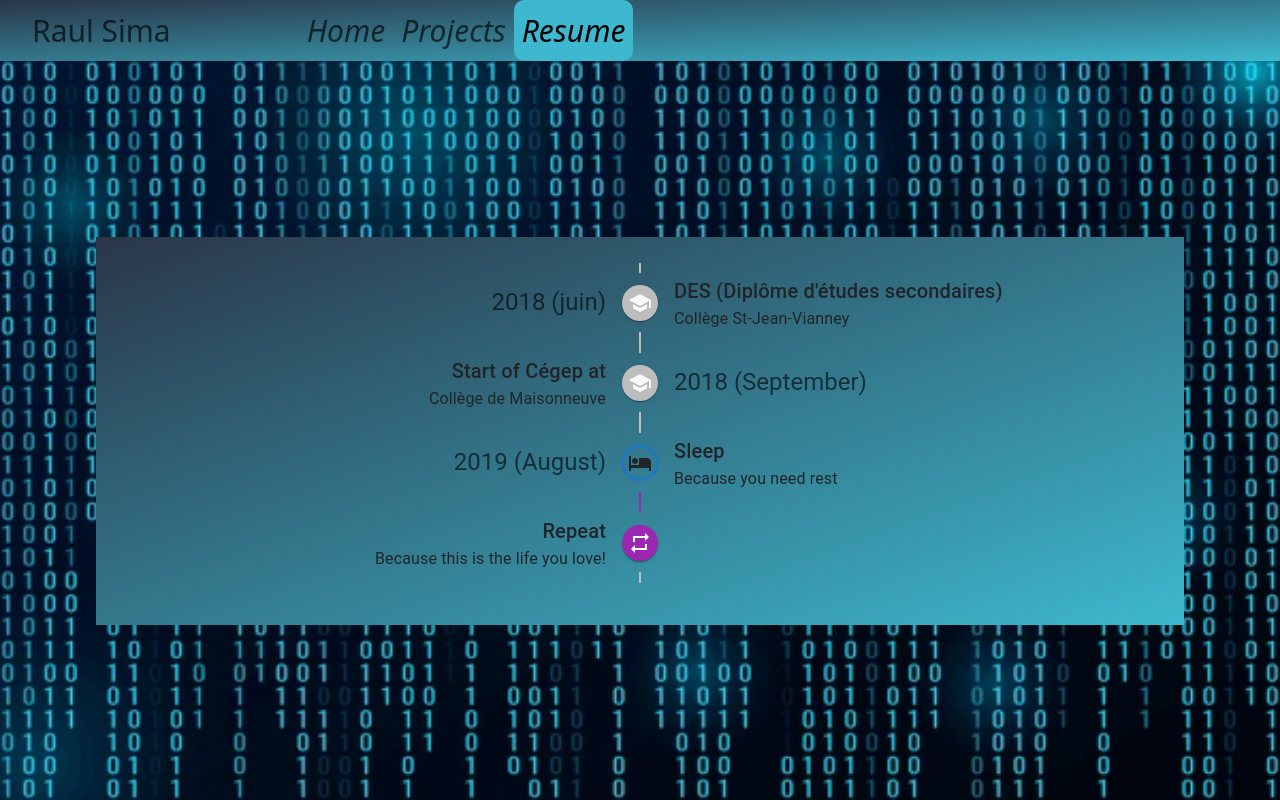
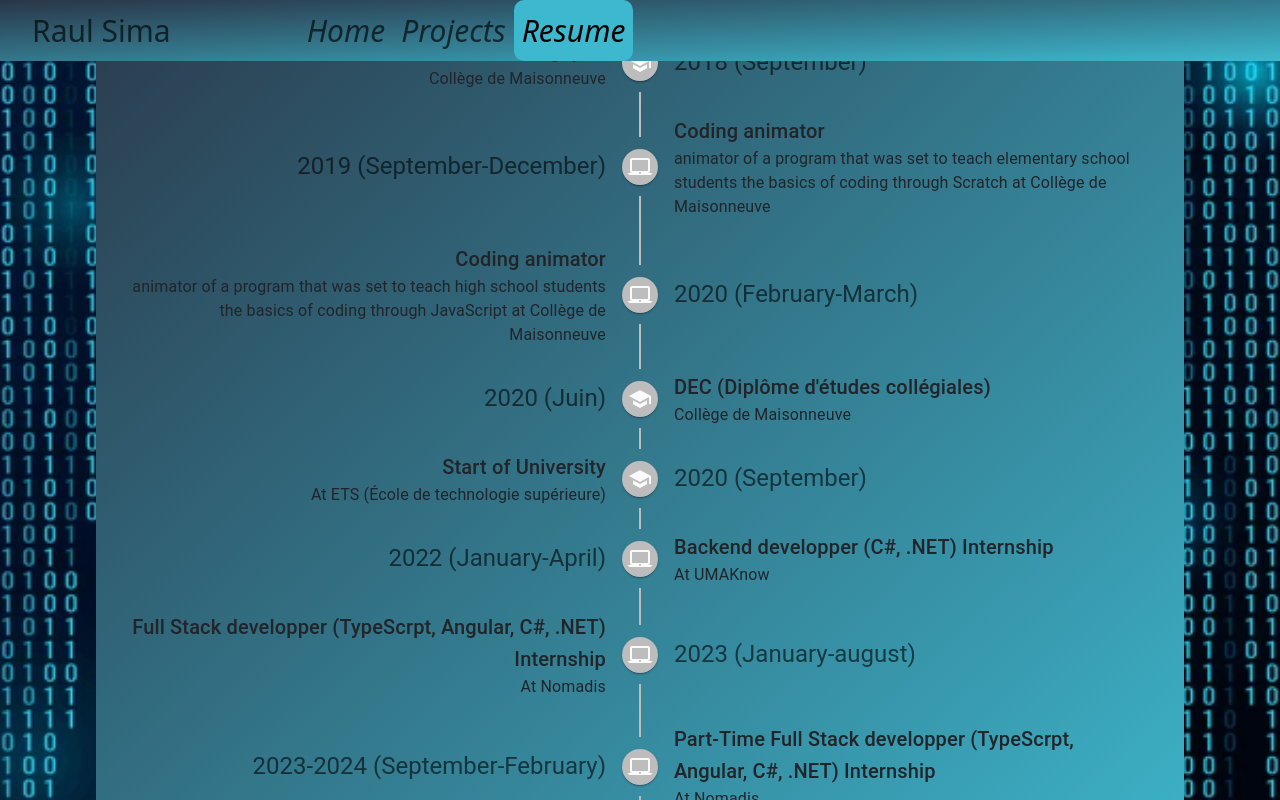
Before and after one commit to RaulSima/Portfolio, a React (Create React App) app: page /#/resume in a window 1280 px wide. Built offline with nearby package versions, Linux system fonts and the light colour scheme.

Commit message:
completed timeline

```diff
--- a/src/components/common/timelineItemLeft.tsx
+++ /dev/null
@@ -1,50 +0,0 @@
-import {
-  TimelineItem,
-  TimelineOppositeContent,
-  TimelineSeparator,
-  TimelineConnector,
-  TimelineDot,
-  TimelineContent,
-} from "@mui/lab";
-import { Typography } from "@mui/material";
-
-type ComponentProps = {
-  time: string;
-  title: string;
-  description: string;
-  icon: any;
-};
-
-const TimelineItemLeft = ({
-  time,
-  title,
-  description,
-  icon,
-}: ComponentProps) => {
-  return (
-    <TimelineItem>
-      <TimelineOppositeContent
-        sx={{ m: "auto 0" }}
-        align="right"
-        variant="h5"
-        color="text.secondary"
-      >
-        {time}
-      </TimelineOppositeContent>
-      {/* node in the time line with line above and below */}
-      <TimelineSeparator>
-        <TimelineConnector />
-        <TimelineDot>{icon}</TimelineDot>
-        <TimelineConnector />
-      </TimelineSeparator>
-      <TimelineContent sx={{ py: "12px", px: 2 }}>
-        <Typography variant="h6" component="span">
-          {title}
-        </Typography>
-        <Typography>{description}</Typography>
-      </TimelineContent>
-    </TimelineItem>
-  );
-};
-
-export default TimelineItemLeft;
--- a/src/components/common/timelineItemRight.tsx
+++ b/src/components/common/timelineItemRight.tsx
@@ -15,7 +15,7 @@ type ComponentProps = {
   icon: any;
 };
 
-const TimelineItemRight = ({
+const TimelineItemComponent = ({
   time,
   title,
   description,
@@ -25,7 +25,6 @@ const TimelineItemRight = ({
     <TimelineItem>
       <TimelineOppositeContent
         sx={{ m: "auto 0" }}
-        align="right"
         variant="h5"
         color="text.secondary"
       >
@@ -47,4 +46,4 @@ const TimelineItemRight = ({
   );
 };
 
-export default TimelineItemRight;
+export default TimelineItemComponent;
--- a/src/components/resume.tsx
+++ b/src/components/resume.tsx
@@ -1,21 +1,9 @@
 import React, { Component } from "react";
 import "../styles/resume.css";
-import {
-  Timeline,
-  TimelineConnector,
-  TimelineContent,
-  TimelineDot,
-  TimelineItem,
-  TimelineOppositeContent,
-  TimelineSeparator,
-} from "@mui/lab";
+import { Timeline } from "@mui/lab";
 import LaptopMacIcon from "@mui/icons-material/LaptopMac";
-import HotelIcon from "@mui/icons-material/Hotel";
-import RepeatIcon from "@mui/icons-material/Repeat";
 import SchoolIcon from "@mui/icons-material/School";
-import Typography from "@mui/material/Typography";
-import TimelineItemLeft from "./common/timelineItemLeft";
-import TimelineItemRight from "./common/timelineItemRight";
+import TimelineItemComponent from "./common/timelineItemRight";
 
 class Resume extends Component {
   render() {
@@ -24,56 +12,66 @@ class Resume extends Component {
         <div className="resume-page-background">
           <div className="resume-timeline-container">
             <Timeline position="alternate">
-              <TimelineItemLeft
-                time="2018 (juin)"
+              <TimelineItemComponent
+                time="2018 (Juin)"
                 title="DES (Diplôme d'études secondaires)"
                 description="Collège St-Jean-Vianney"
                 icon={<SchoolIcon />}
               />
-              <TimelineItemLeft
+              <TimelineItemComponent
                 time="2018 (September)"
                 title="Start of Cégep at"
                 description="Collège de Maisonneuve"
                 icon={<SchoolIcon />}
               />
-              <TimelineItem>
-                <TimelineOppositeContent
-                  sx={{ m: "auto 0" }}
-                  align="right"
-                  variant="h5"
-                  color="text.secondary"
-                >
-                  2019 (August)
-                </TimelineOppositeContent>
-                <TimelineSeparator>
-                  <TimelineConnector />
-                  <TimelineDot color="primary" variant="outlined">
-                    <HotelIcon />
-                  </TimelineDot>
-                  <TimelineConnector sx={{ bgcolor: "secondary.main" }} />
-                </TimelineSeparator>
-                <TimelineContent sx={{ py: "12px", px: 2 }}>
-                  <Typography variant="h6" component="span">
-                    Sleep
-                  </Typography>
-                  <Typography>Because you need rest</Typography>
-                </TimelineContent>
-              </TimelineItem>
-              <TimelineItem>
-                <TimelineSeparator>
-                  <TimelineConnector sx={{ bgcolor: "secondary.main" }} />
-                  <TimelineDot color="secondary">
-                    <RepeatIcon />
-                  </TimelineDot>
-                  <TimelineConnector />
-                </TimelineSeparator>
-                <TimelineContent sx={{ py: "12px", px: 2 }}>
-                  <Typography variant="h6" component="span">
-                    Repeat
-                  </Typography>
-                  <Typography>Because this is the life you love!</Typography>
-                </TimelineContent>
-              </TimelineItem>
+              <TimelineItemComponent
+                time="2019 (September-December)"
+                title="Coding animator"
+                description="animator of a program that was set to teach elementary school students the basics of coding through Scratch at Collège de Maisonneuve"
+                icon={<LaptopMacIcon />}
+              />
+              <TimelineItemComponent
+                time="2020 (February-March)"
+                title="Coding animator"
+                description="animator of a program that was set to teach high school students the basics of coding through JavaScript at Collège de Maisonneuve"
+                icon={<LaptopMacIcon />}
+              />
+              <TimelineItemComponent
+                time="2020 (Juin)"
+                title="DEC (Diplôme d'études collégiales)"
+                description="Collège de Maisonneuve"
+                icon={<SchoolIcon />}
+              />
+              <TimelineItemComponent
+                time="2020 (September)"
+                title="Start of University"
+                description="At ETS (École de technologie supérieure)"
+                icon={<SchoolIcon />}
+              />
+              <TimelineItemComponent
+                time="2022 (January-April)"
+                title="Backend developper (C#, .NET) Internship"
+                description="At UMAKnow"
+                icon={<LaptopMacIcon />}
+              />
+              <TimelineItemComponent
+                time="2023 (January-august)"
+                title="Full Stack developper (TypeScrpt, Angular, C#, .NET) Internship"
+                description="At Nomadis"
+                icon={<LaptopMacIcon />}
+              />
+              <TimelineItemComponent
+                time="2023-2024 (September-February)"
+                title="Part-Time Full Stack developper (TypeScrpt, Angular, C#, .NET) Internship"
+                description="At Nomadis"
+                icon={<LaptopMacIcon />}
+              />
+              <TimelineItemComponent
+                time="2024 (May)"
+                title="Block Magic Hakaton"
+                description="At ChainLink"
+                icon={<LaptopMacIcon />}
+              />
             </Timeline>
           </div>
         </div>
```
